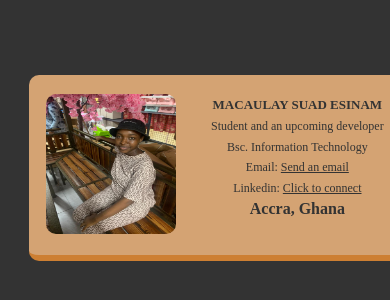
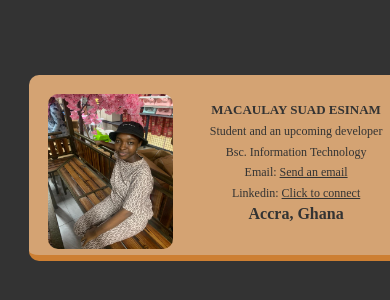
Before and after one commit to dunt21/Business-card, a website built with Vite: page index.html in a window 390 px wide. Shown: the part 274-574 px from the top of the page. Built offline with nearby package versions, Linux system fonts and the light colour scheme.

Commit message:
Update styles.css

```diff
--- a/styles.css
+++ b/styles.css
@@ -70,7 +70,7 @@ a {
 
   .text {
     line-height: 1.3rem;
-    margin: 20px 0 0 0;
+    margin: 25px 0 0 0;
   }
 
   h3 {
@@ -88,8 +88,8 @@ a {
   }
 
   .avatar {
-    width: 130px;
-    height: 140px;
+    width: 125px;
+    height: 155px;
   }
 }
 /*
```
